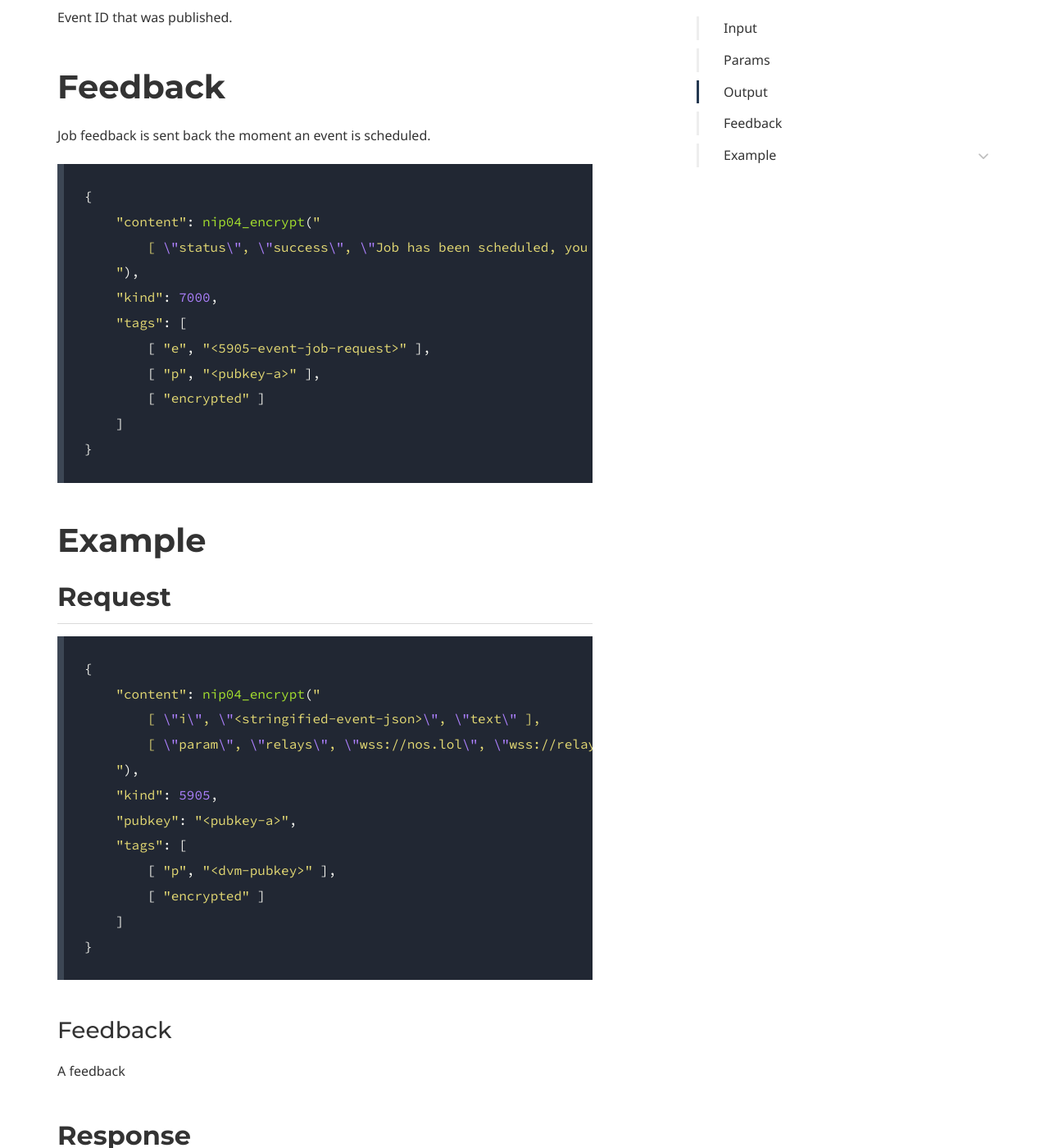
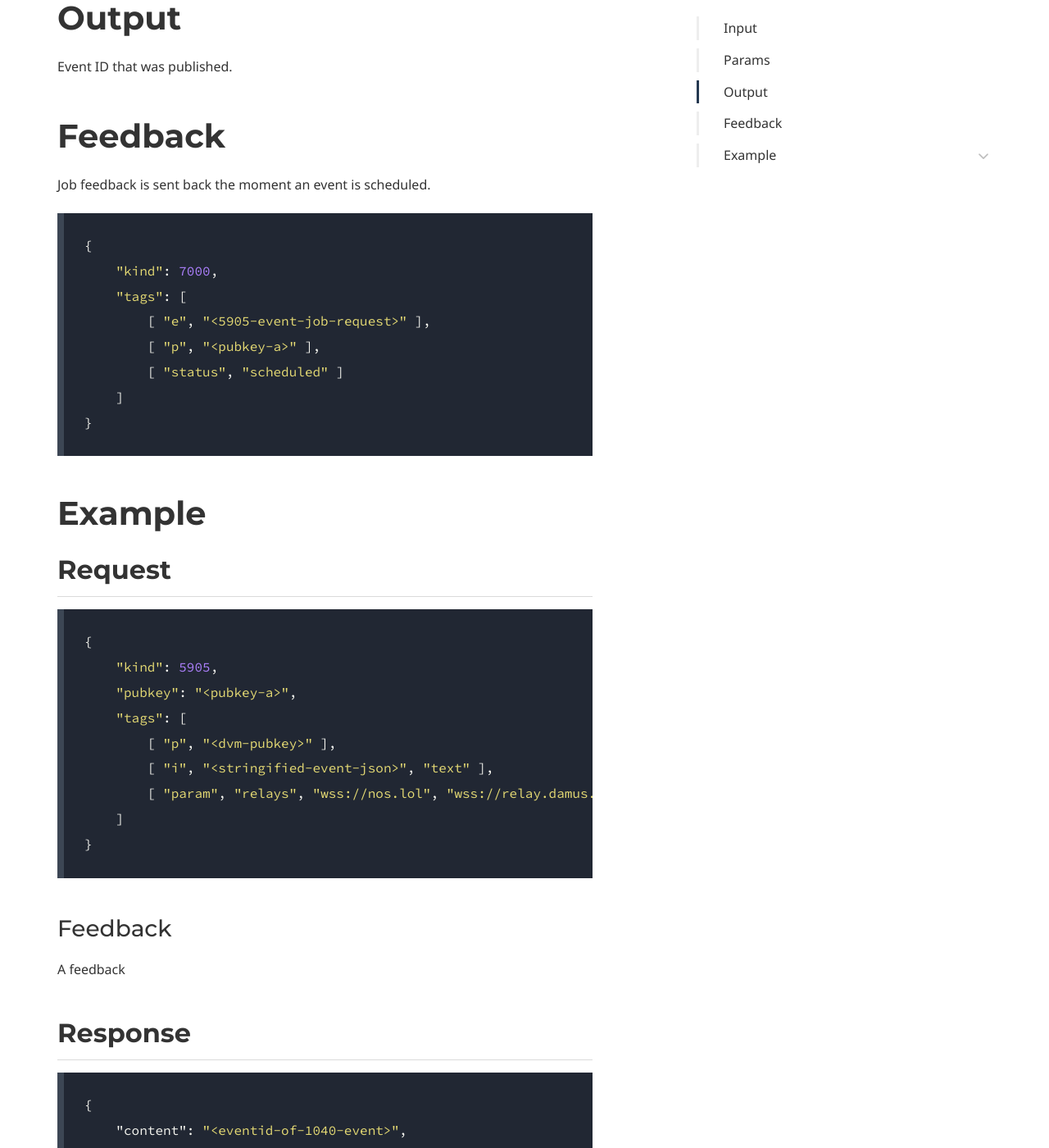
Before and after one commit to nostr-protocol/data-vending-machines, a Jekyll site: the page built from kinds/5905.md, in a window 1280 px wide and 1400 px high, scrolled down 1230 px. Shown: the whole window at 82% size. Built offline with Jekyll 4.4.1, drawn with Linux system fonts in a browser that asks for light colours; some web fonts are replaced; some of the changed text lies outside the part shown.

Commit message:
fix 5905 to match shipyard behavior.

````diff
--- a/kinds/5905.md
+++ b/kinds/5905.md
@@ -29,14 +29,11 @@
 
 ```js
 {
-    "content": nip04_encrypt("
-        [ \"status\", \"success\", \"Job has been scheduled, you can manage it on <....>\" ]
-    "),
     "kind": 7000,
     "tags": [
         [ "e", "<5905-event-job-request>" ],
         [ "p", "<pubkey-a>" ],
-        [ "encrypted" ]
+        [ "status", "scheduled" ]
     ]
 }
 ```
@@ -47,15 +44,12 @@
 
 ```js
 {
-    "content": nip04_encrypt("
-        [ \"i\", \"<stringified-event-json>\", \"text\" ],
-        [ \"param\", \"relays\", \"wss://nos.lol\", \"wss://relay.damus.social\" ]
-    "),
     "kind": 5905,
     "pubkey": "<pubkey-a>",
     "tags": [
         [ "p", "<dvm-pubkey>" ],
-        [ "encrypted" ]
+        [ "i", "<stringified-event-json>", "text" ],
+        [ "param", "relays", "wss://nos.lol", "wss://relay.damus.social" ]
     ]
 }
 ```
````
Also changed, not shown: other parts of kinds/5905.md (+1 -1 lines).
